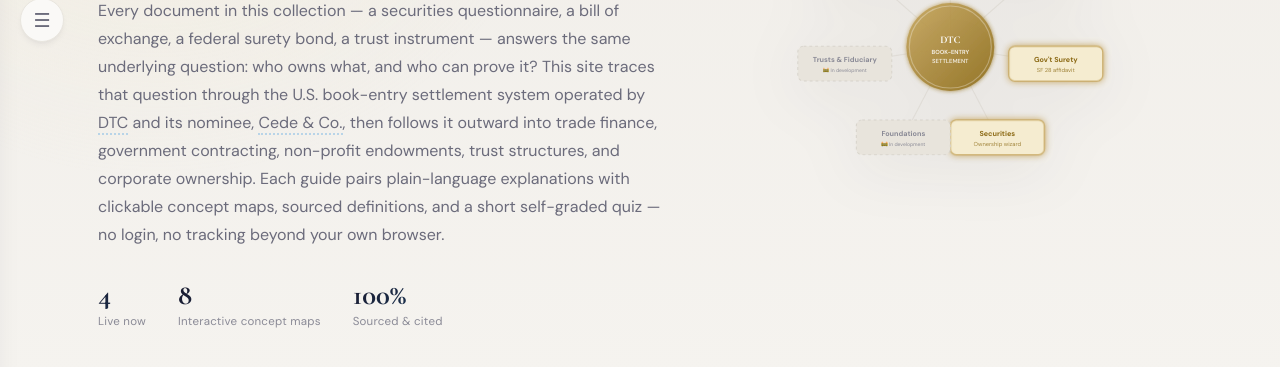
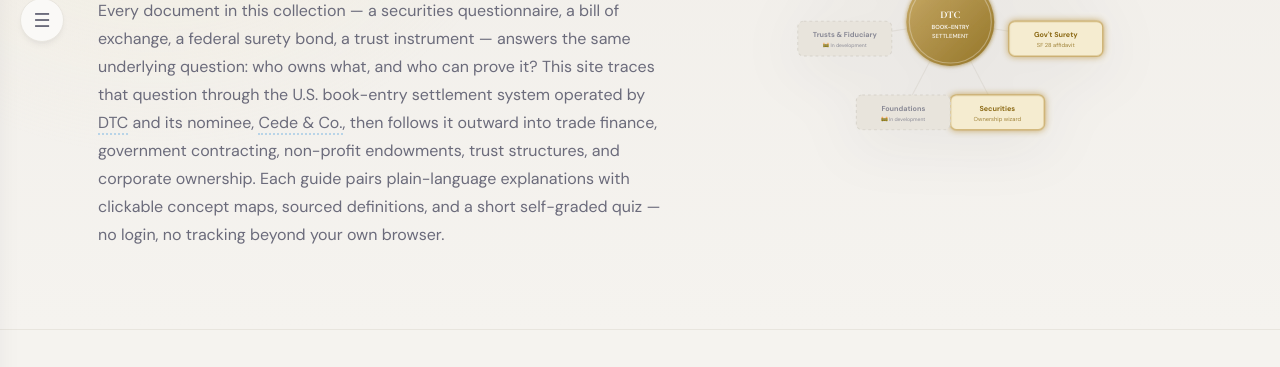
Before and after one commit to john-tech-dude/dtc-eligibility, a plain HTML site: page index.html in a window 1280 px wide. Shown: the part 380-747 px from the top of the page. Drawn offline with nearby package versions, Linux system fonts and the light colour scheme.

```diff
--- a/index.html
+++ b/index.html
@@ -701,11 +701,6 @@
             <p class="hero-description">
                 Every document in this collection — a securities questionnaire, a bill of exchange, a federal surety bond, a trust instrument — answers the same underlying question: who owns what, and who can prove it? This site traces that question through the U.S. book-entry settlement system operated by <span data-term="DTC">DTC</span> and its nominee, <span data-term="Cede & Co.">Cede &amp; Co.</span>, then follows it outward into trade finance, government contracting, non-profit endowments, trust structures, and corporate ownership. Each guide pairs plain-language explanations with clickable concept maps, sourced definitions, and a short self-graded quiz — no login, no tracking beyond your own browser.
             </p>
-            <div class="hero-stats">
-                <div class="hero-stat"><span class="num">4</span><span class="label">Live now</span></div>
-                <div class="hero-stat"><span class="num">8</span><span class="label">Interactive concept maps</span></div>
-                <div class="hero-stat"><span class="num">100%</span><span class="label">Sourced &amp; cited</span></div>
-            </div>
         </div>
         <div class="hero-graphic">
             <svg viewBox="0 0 640 440" xmlns="http://www.w3.org/2000/svg" role="img" aria-label="Interactive diagram showing DTC book-entry settlement at the center, connected to the seven teaching guide topics. Click a node to navigate.">
```
